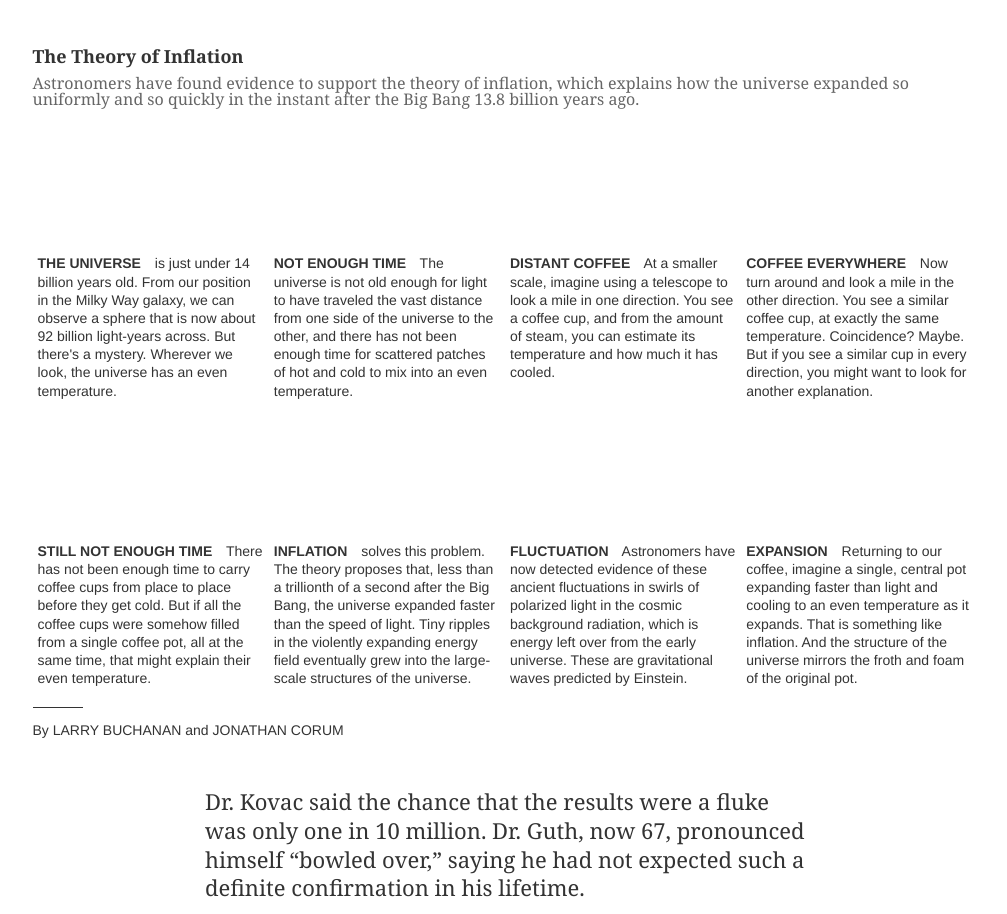
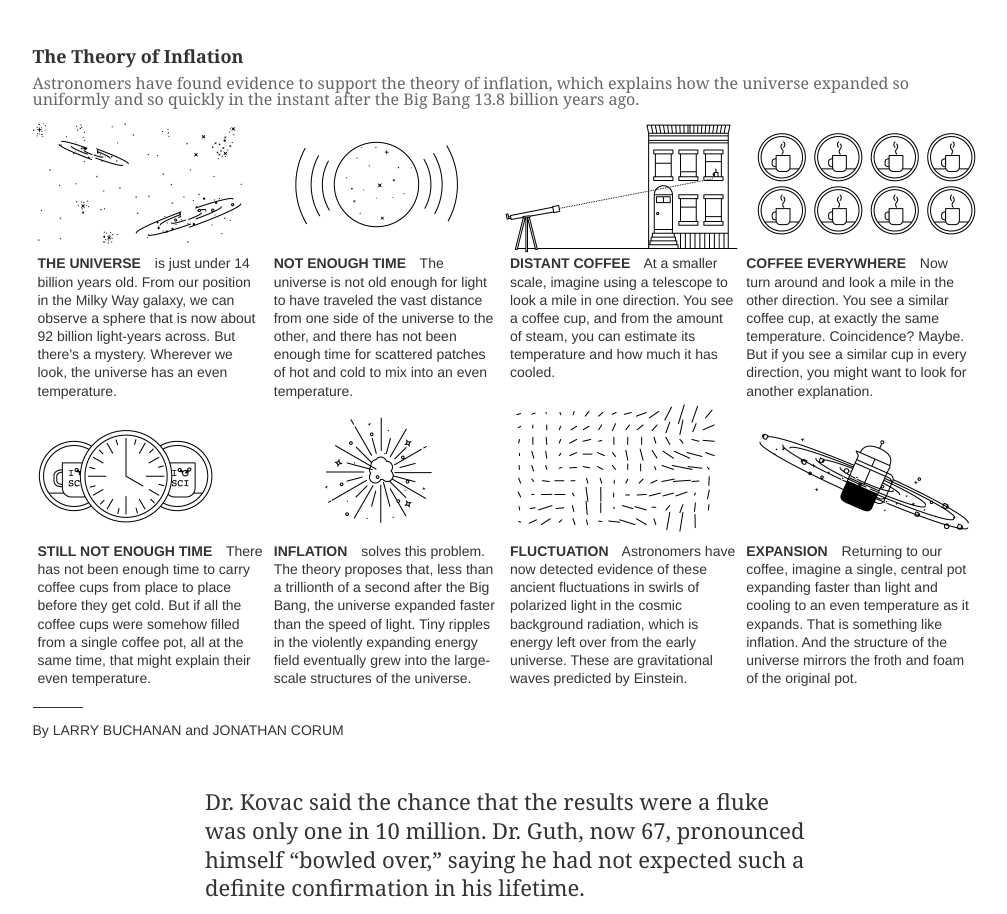
Before and after one commit to pudu87/nytimes, a plain HTML site: page index.html in a window 1280 px wide. Shown: the part 3193-4107 px from the top of the page, without its empty margins (135-1142 px from the left). Drawn offline with Linux system fonts and the light colour scheme; the site is published under a folder, as on GitHub Pages, so addresses that start at the root find nothing; a web font is replaced by a local one.

Commit message:
fix css-url for graphic-background

```diff
--- a/css/main.css
+++ b/css/main.css
@@ -267,7 +267,7 @@ section.content .graphic .intro {
 }
 section.content .graphic-image {
   grid-column: 1 / -1;
-  background-image: url("/images/inflation.png");
+  background: url("../images/inflation.png");
   background-attachment: #FFF;
   width: 100%;
   height: 575px;
```
